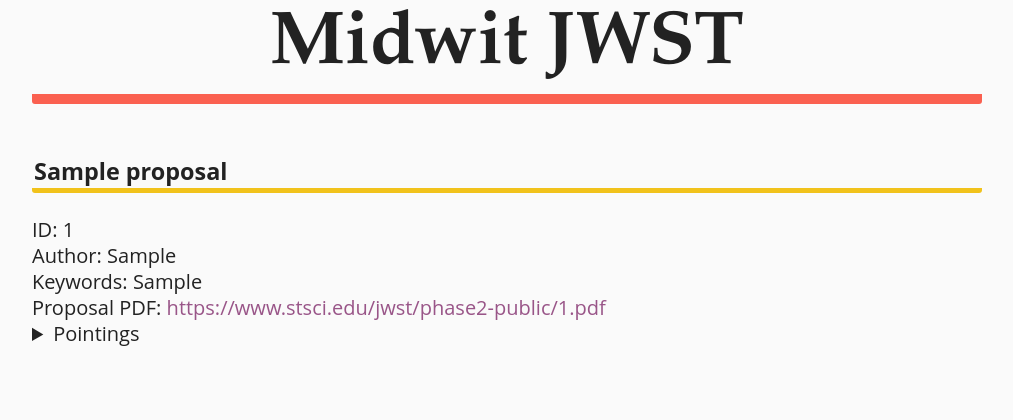
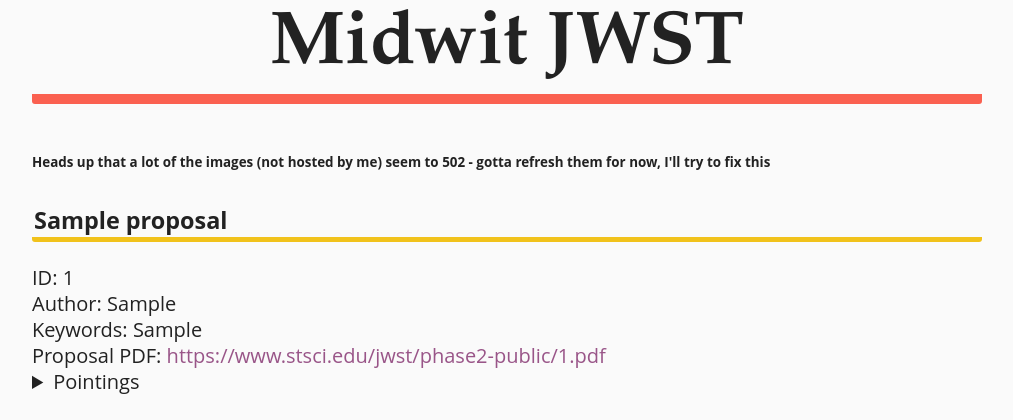
Before and after one commit to MRamsay/botland, a Django app: template bots/templates/bots/jwst_index.html in a window 1280 px wide. Shown: the top 420 px of the page, without its empty margins (133-1146 px from the left). Run offline with Django 3.2, Linux system fonts and the light colour scheme; the template is opened without the code that fills it: most values are stand-ins (such as "Sample title", 1, 10 or a date in 2020); parts of the project's set-up code (start-up, migrations or seed data) failed here and were passed over.

Commit message:
warning on jwst 502

```diff
--- a/bots/templates/bots/jwst_index.html
+++ b/bots/templates/bots/jwst_index.html
@@ -2,6 +2,8 @@
 <link rel="stylesheet" type="text/css" href="{% static 'main/style.css' %}">
 
 <h1>Midwit JWST</h1>
+
+<h6>Heads up that a lot of the images (not hosted by me) seem to 502 - gotta refresh them for now, I'll try to fix this</h6>
 
 {% for proposal in proposals %}
 <h3>{{proposal.proposal_title}}</h3>
```
